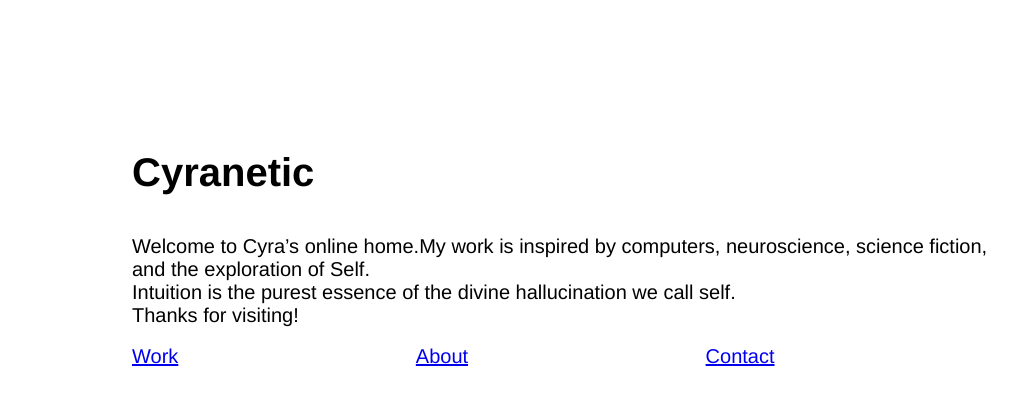
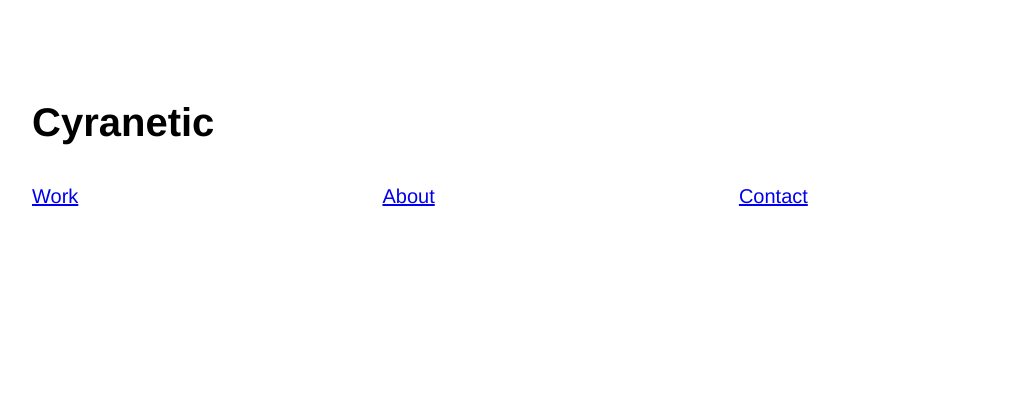
Before and after one commit to ohgravity/cyranetic-portfolio-site, a plain HTML site: page index.html in a window 1280 px wide. Shown: the whole page, without its empty margins (68-1085 px from the left). Drawn offline with Linux system fonts and the light colour scheme.

Commit message:
Change body margins, delete index p

```diff
--- a/css/styles.css
+++ b/css/styles.css
@@ -17,7 +17,7 @@ html {
 }
 
 body {
-  margin: 150px 200px;
+  margin: 100px 100px;
   margin-bottom: 20px;
 }
 
--- a/index.html
+++ b/index.html
@@ -9,11 +9,11 @@
 </head>
 <body>
   <h1>Cyranetic</h1>
-  <p>Welcome to Cyra’s online home.My work is inspired by computers, neuroscience, science fiction, and the exploration of
+  <!-- <p>Welcome to Cyra’s online home.My work is inspired by computers, neuroscience, science fiction, and the exploration of
   Self.</p>
   <p>Intuition is the purest essence of the divine hallucination we call self.</p>
   <p>Thanks for visiting!</p>
-  <br />
+  <br /> -->
   <ul>
     <li><a href="./pages/work.html">Work</a></li>
     <li><a href="./pages/about.html">About</a></li>
```
